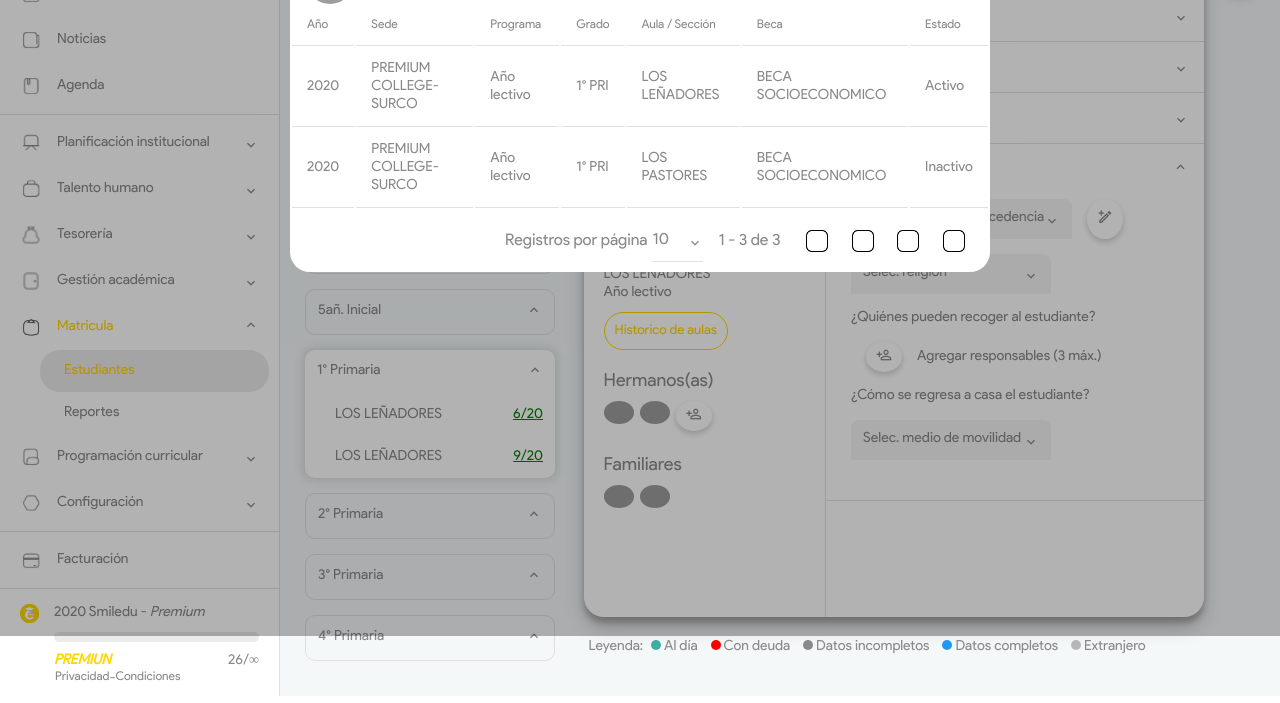
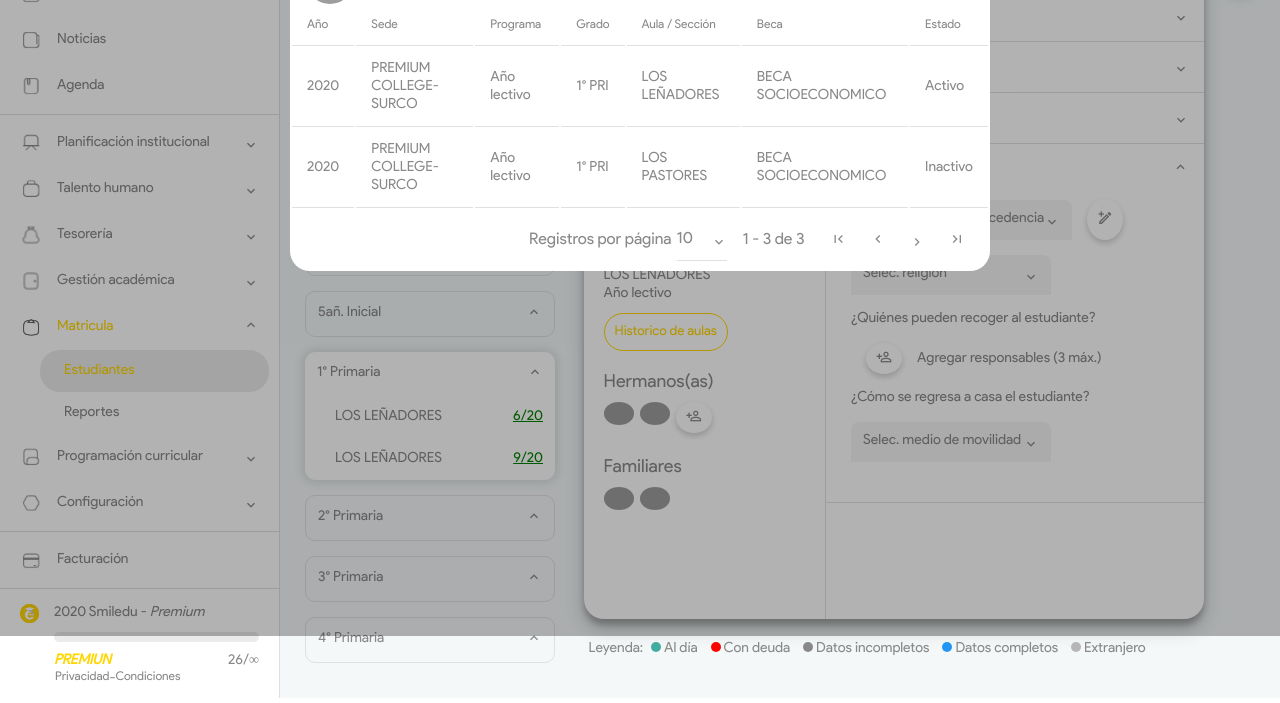
Before and after one commit to SinuheM/smiledu-test, a website: page app/index.pug in a window 1280 px wide. Both pictures are taken after a click on the button "Historico de aulas". Shown: the part 164-867 px from the top of the page. Drawn offline with nearby package versions, Linux system fonts and the light colour scheme; files that its build step writes are made by us from their sources; grey boxes are pictures that could not be loaded.

Commit message:
Bugfix/Paginate icons

```diff
--- a/app/pug/components/dialog.pug
+++ b/app/pug/components/dialog.pug
@@ -54,10 +54,10 @@
               span.table__page-total 3
             .table__pagination
               button.button
-                i.icn.icn--box
+                i.mdi.mdi-page-first
               button.button
-                i.icn.icn--box
+                i.mdi.mdi-chevron-left
+              button.button.rotate180
+                i.mdi.mdi-chevron-left
               button.button
-                i.icn.icn--box
-              button.button
-                i.icn.icn--box
+                i.mdi.mdi-page-last
--- a/app/scss/base/_base.scss
+++ b/app/scss/base/_base.scss
@@ -17,3 +17,7 @@
 ul {
   list-style-type: none;
 }
+
+.rotate180 {
+  transform: rotate(180deg);
+}
--- a/app/scss/components/_icon.scss
+++ b/app/scss/components/_icon.scss
@@ -2,6 +2,7 @@
 .mdi {
   color: $dark-gray;
   font-size: 1rem;
+  vertical-align: text-top;
 }
 .icn {
   display: inline-block;
```
